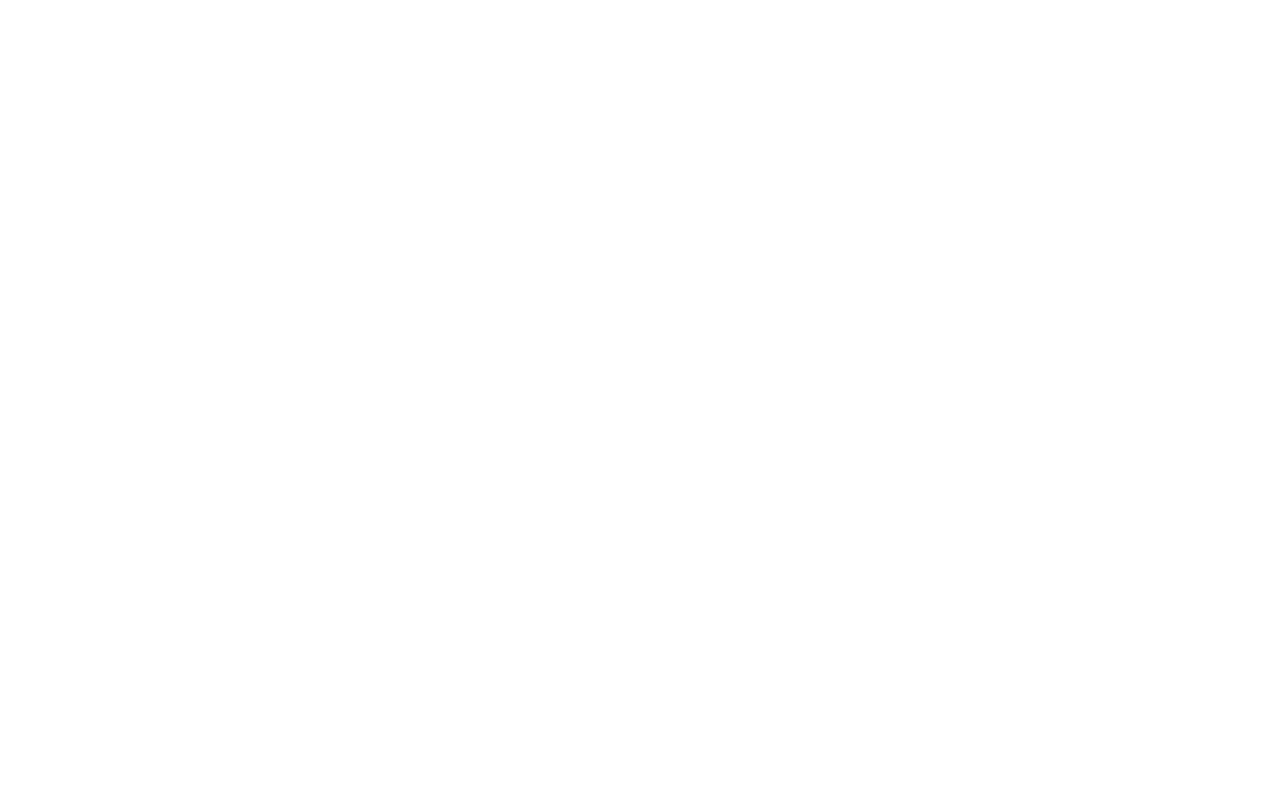
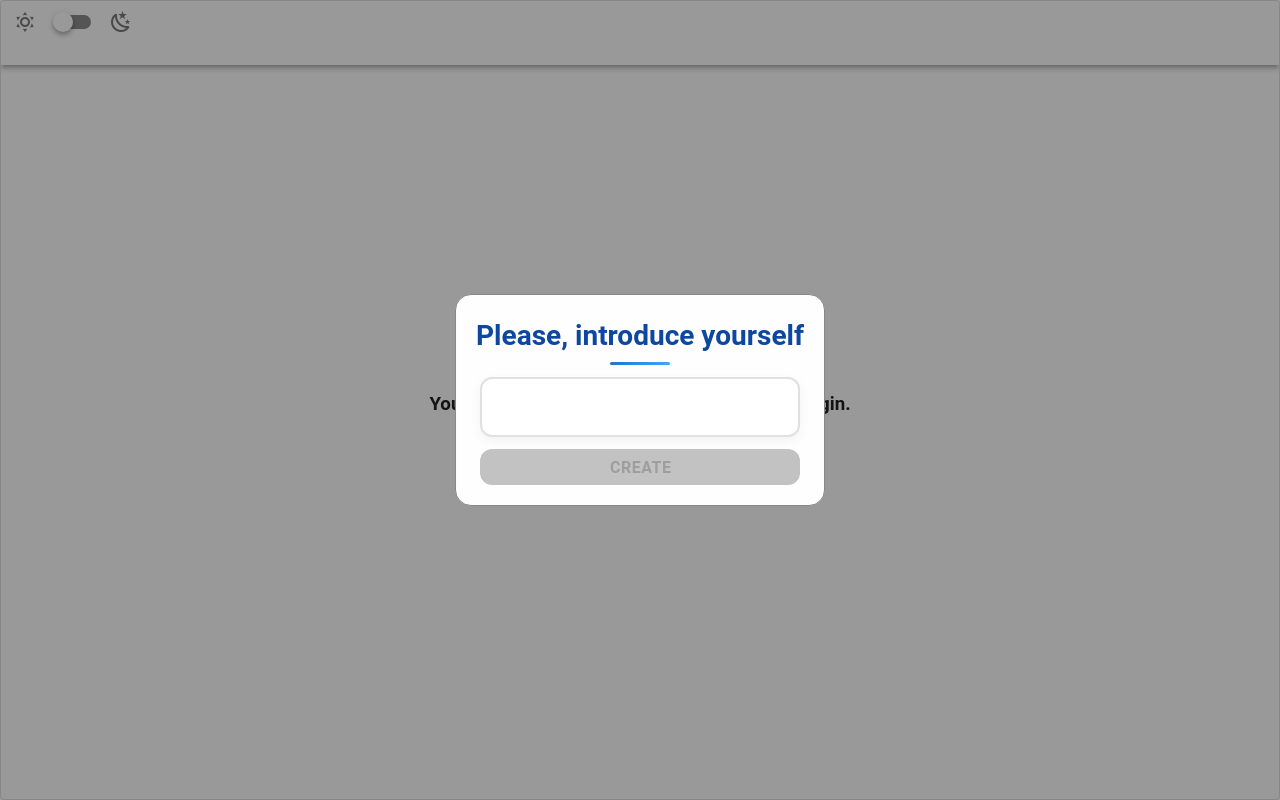
Before and after one commit to MalafeevMikhail/YaCode, a Vue app in the folder frontend/: page / in a window 1280 px wide. Built offline with nearby package versions, Linux system fonts and the light colour scheme.

Commit message:
Frontend. Making main page

```diff
--- a/frontend/package.json
+++ b/frontend/package.json
@@ -13,9 +13,11 @@
     "vue-router": "^5.0.2"
   },
   "devDependencies": {
+    "@mdi/font": "^7.4.47",
     "@types/node": "^24.10.1",
     "@vitejs/plugin-vue": "^6.0.1",
     "@vue/tsconfig": "^0.8.1",
+    "sass-embedded": "^1.97.3",
     "typescript": "~5.9.3",
     "vite": "^7.2.4",
     "vite-plugin-vuetify": "^2.1.3",
--- a/frontend/src/app/app.vue
+++ b/frontend/src/app/app.vue
@@ -3,7 +3,9 @@ import { RouteLayout } from "./providers";
 </script>
 
 <template>
-  <route-layout>
-    <router-view />
-  </route-layout>
+  <v-app>
+    <route-layout>
+      <router-view />
+    </route-layout>
+  </v-app>
 </template>
--- a/frontend/src/app/index.ts
+++ b/frontend/src/app/index.ts
@@ -2,4 +2,6 @@ import { createApp } from "vue";
 import { router, vuetify } from "./providers";
 import App from "./app.vue";
 
+import "@/shared/styles/index.scss";
+
 export const app = createApp(App).use(router).use(vuetify);
--- a/frontend/src/app/providers/vuetify/index.ts
+++ b/frontend/src/app/providers/vuetify/index.ts
@@ -1,6 +1,8 @@
 import "vuetify/styles";
 import * as components from "vuetify/components";
 import * as directives from "vuetify/directives";
+import "@mdi/font/css/materialdesignicons.css";
+
 import { createVuetify } from "vuetify";
 
 export const vuetify = createVuetify({ components, directives });
--- a/frontend/src/pages/home/ home.vue
+++ b/frontend/src/pages/home/ home.vue
@@ -1,2 +1,230 @@
-<script setup lang="ts"></script>
-<template></template>
+<script setup lang="ts">
+import { ref } from "vue";
+import { YaModal } from "@/shared/components/modal";
+
+const isLoadingModal = ref(false);
+const isCreateRoomModalVisible = ref(true);
+const userName = ref("");
+function createRoom() {
+  isLoadingModal.value = true;
+  setTimeout(() => {
+    isLoadingModal.value = false;
+    isCreateRoomModalVisible.value = true;
+  }, 500);
+}
+</script>
+<template>
+  <div class="create-block">
+    <h3 class="mb-4">You have to create a room for live coding to begin.</h3>
+    <v-btn :loading="isLoadingModal" @click="createRoom"> Create room </v-btn>
+  </div>
+
+  <ya-modal v-model="isCreateRoomModalVisible" v-if="isCreateRoomModalVisible">
+    <div class="d-flex justify-center align-center flex-column ga-3">
+      <h2>Please, introduce yourself</h2>
+      <input type="text" v-model="userName" />
+      <v-btn :disabled="!userName">Create</v-btn>
+    </div>
+  </ya-modal>
+</template>
+
+<style lang="scss" scoped>
+.create-block {
+  margin: 30px auto;
+  max-width: 600px;
+  text-align: center;
+  position: absolute;
+  left: 50%;
+  top: 50%;
+  transform: translate(-50%, -50%);
+}
+$primary-color: #1976d2;
+$primary-light: #42a5f5;
+$primary-dark: #0d47a1;
+$text-color: #333;
+$light-bg: #f5f7fa;
+$border-radius: 12px;
+$shadow: 0 8px 24px rgba(0, 0, 0, 0.1);
+$transition: all 0.3s ease;
+
+.introduction-container {
+  display: flex;
+  justify-content: center;
+  align-items: center;
+  flex-direction: column;
+  gap: 24px;
+  min-height: 400px;
+  padding: 40px;
+  background: linear-gradient(135deg, $light-bg 0%, #e8eaf6 100%);
+  border-radius: 20px;
+  box-shadow: $shadow;
+  max-width: 500px;
+  margin: 40px auto;
+  position: relative;
+  overflow: hidden;
+
+  &::before {
+    content: "";
+    position: absolute;
+    top: -50px;
+    right: -50px;
+    width: 150px;
+    height: 150px;
+    background: linear-gradient(45deg, $primary-light, transparent 70%);
+    border-radius: 50%;
+    opacity: 0.3;
+  }
+
+  &::after {
+    content: "";
+    position: absolute;
+    bottom: -30px;
+    left: -30px;
+    width: 100px;
+    height: 100px;
+    background: linear-gradient(45deg, transparent, $primary-light 70%);
+    border-radius: 50%;
+    opacity: 0.2;
+  }
+}
+
+h2 {
+  color: $primary-dark;
+  font-size: 28px;
+  font-weight: 600;
+  margin-bottom: 8px;
+  text-align: center;
+  position: relative;
+  z-index: 1;
+
+  &::after {
+    content: "";
+    position: absolute;
+    bottom: -8px;
+    left: 50%;
+    transform: translateX(-50%);
+    width: 60px;
+    height: 3px;
+    background: linear-gradient(90deg, $primary-color, $primary-light);
+    border-radius: 2px;
+  }
+}
+
+input {
+  width: 100%;
+  max-width: 320px;
+  padding: 16px 20px;
+  font-size: 16px;
+  color: $text-color;
+  background: white;
+  border: 2px solid #e0e0e0;
+  border-radius: $border-radius;
+  outline: none;
+  transition: $transition;
+  position: relative;
+  z-index: 1;
+  box-shadow: 0 4px 12px rgba(0, 0, 0, 0.05);
+
+  &:focus {
+    border-color: $primary-color;
+    box-shadow: 0 0 0 3px rgba($primary-color, 0.2);
+    transform: translateY(-2px);
+  }
+
+  &:hover {
+    border-color: $primary-light;
+  }
+
+  &::placeholder {
+    color: #9e9e9e;
+  }
+}
+
+.v-btn {
+  width: 100%;
+  max-width: 320px;
+  font-size: 16px !important;
+  font-weight: 600 !important;
+  text-transform: uppercase !important;
+  letter-spacing: 0.5px !important;
+  border-radius: $border-radius !important;
+  transition: $transition !important;
+  position: relative;
+  z-index: 1;
+  overflow: hidden;
+
+  &:not(:disabled) {
+    background: linear-gradient(
+      135deg,
+      $primary-color,
+      $primary-light
+    ) !important;
+    color: white !important;
+    box-shadow: 0 6px 20px rgba($primary-color, 0.3) !important;
+
+    &:hover {
+      transform: translateY(-3px);
+      box-shadow: 0 10px 25px rgba($primary-color, 0.4) !important;
+
+      &::before {
+        transform: translateX(100%);
+      }
+    }
+
+    &::before {
+      content: "";
+      position: absolute;
+      top: 0;
+      left: -100%;
+      width: 100%;
+      height: 100%;
+      background: linear-gradient(
+        90deg,
+        transparent,
+        rgba(255, 255, 255, 0.2),
+        transparent
+      );
+      transition: transform 0.6s ease;
+    }
+  }
+
+  &:disabled {
+    background: #e0e0e0 !important;
+    color: #9e9e9e !important;
+    cursor: not-allowed !important;
+    box-shadow: none !important;
+  }
+}
+
+@media (max-width: 600px) {
+  .introduction-container {
+    padding: 30px 20px;
+    margin: 20px;
+    min-height: 350px;
+  }
+
+  h2 {
+    font-size: 24px;
+  }
+
+  input,
+  .v-btn {
+    max-width: 100%;
+  }
+}
+
+@keyframes fadeInUp {
+  from {
+    opacity: 0;
+    transform: translateY(20px);
+  }
+  to {
+    opacity: 1;
+    transform: translateY(0);
+  }
+}
+
+.introduction-container {
+  animation: fadeInUp 0.6s ease-out;
+}
+</style>
--- /dev/null
+++ b/frontend/src/shared/components/modal/index.ts
@@ -0,0 +1 @@
+export { default as YaModal } from "./modal.vue";
--- /dev/null
+++ b/frontend/src/shared/components/modal/modal.vue
@@ -0,0 +1,49 @@
+<script setup lang="ts">
+const modelValue = defineModel();
+
+function closeModal() {
+  modelValue.value = false;
+}
+</script>
+<template>
+  <div :class="['y-modal-overlay', { show: modelValue }]">
+    <div class="modal-content" v-click-outside="closeModal">
+      <slot />
+    </div>
+  </div>
+</template>
+<style lang="scss" scoped>
+.y-modal-overlay {
+  display: none;
+  position: fixed;
+  z-index: 1000;
+  left: 0;
+  top: 0;
+  width: 100%;
+  height: 100%;
+  overflow: auto;
+  background-color: rgb(0, 0, 0);
+  background-color: rgba(0, 0, 0, 0.4);
+
+  &.show {
+    display: flex;
+  }
+}
+
+.modal-content {
+  background-color: #fefefe;
+  padding: 20px;
+  border: 1px solid #888;
+  width: auto;
+  height: auto;
+  border-radius: 16px;
+  display: flex;
+  flex-direction: column;
+  align-items: center;
+  justify-content: center;
+  position: absolute;
+  left: 50%;
+  top: 50%;
+  transform: translate(-50%, -50%);
+}
+</style>
--- /dev/null
+++ b/frontend/src/shared/styles/_normalize.scss
@@ -0,0 +1,5 @@
+* {
+  padding: 0px;
+  margin: 0px;
+  box-sizing: border-box;
+}
--- /dev/null
+++ b/frontend/src/shared/styles/index.scss
@@ -0,0 +1 @@
+@import "_normalize";
--- a/frontend/src/widgets/layouts/base/base.vue
+++ b/frontend/src/widgets/layouts/base/base.vue
@@ -1,5 +1,28 @@
+<script setup lang="ts">
+import { ref } from "vue";
+
+const theme = ref("light");
+const switchedTheme = ref(false);
+
+function updateTheme() {
+  theme.value = switchedTheme.value ? "dark" : "light";
+}
+</script>
 <template>
-  <div>
-    <slot></slot>
-  </div>
+  <v-app :theme="theme">
+    <v-responsive class="border rounded">
+      <v-app-bar class="px-3 d-flex justify-end" floating>
+        <v-switch
+          :theme="theme"
+          prepend-icon="mdi-weather-sunny"
+          append-icon="mdi-weather-night"
+          v-model="switchedTheme"
+          @change="updateTheme"
+        ></v-switch>
+      </v-app-bar>
+      <v-main> <slot></slot> </v-main>
+    </v-responsive>
+  </v-app>
 </template>
+
+<style lang="scss" scoped></style>
```
Also changed, not shown: 1 other file (tests, documents, lock files or other folders).
